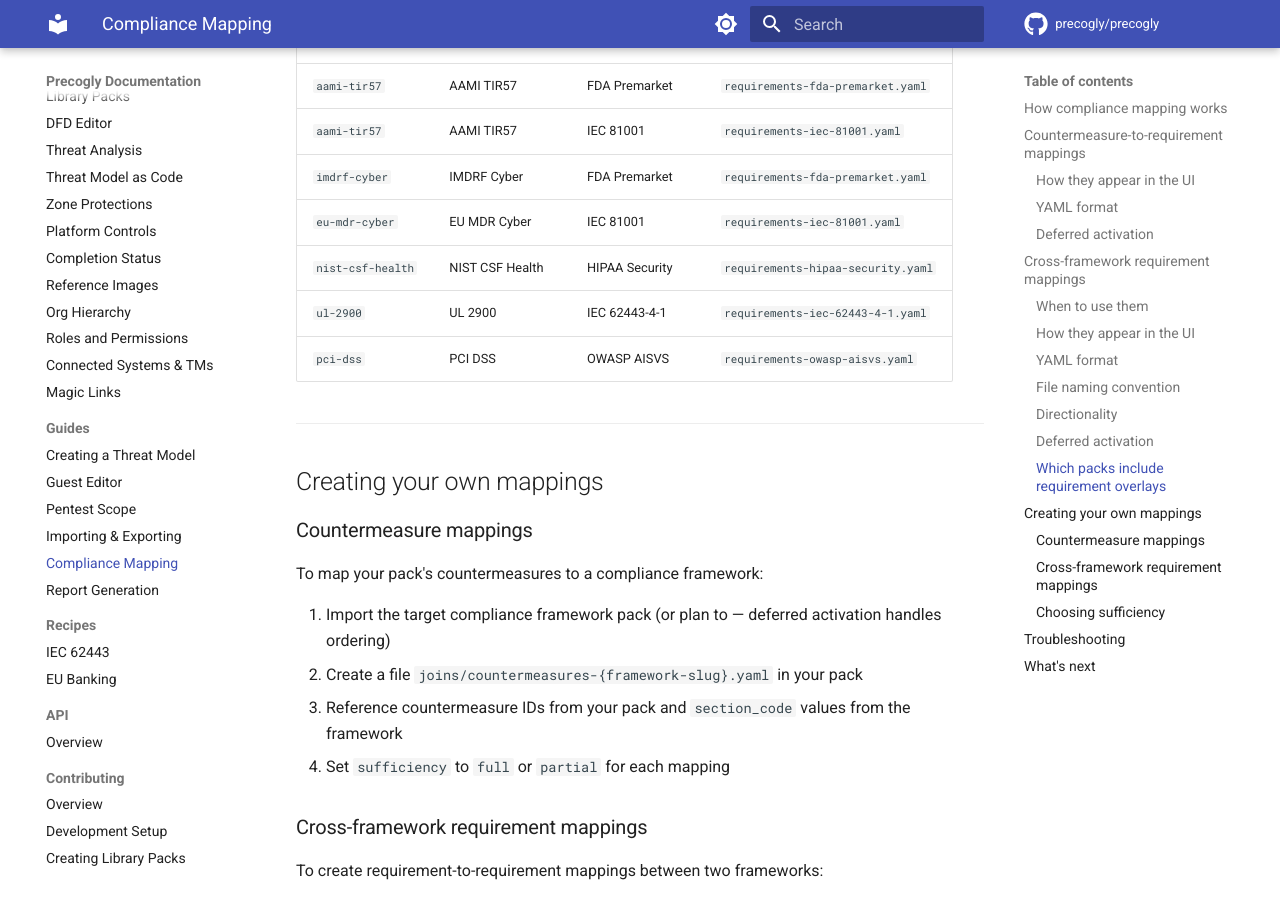
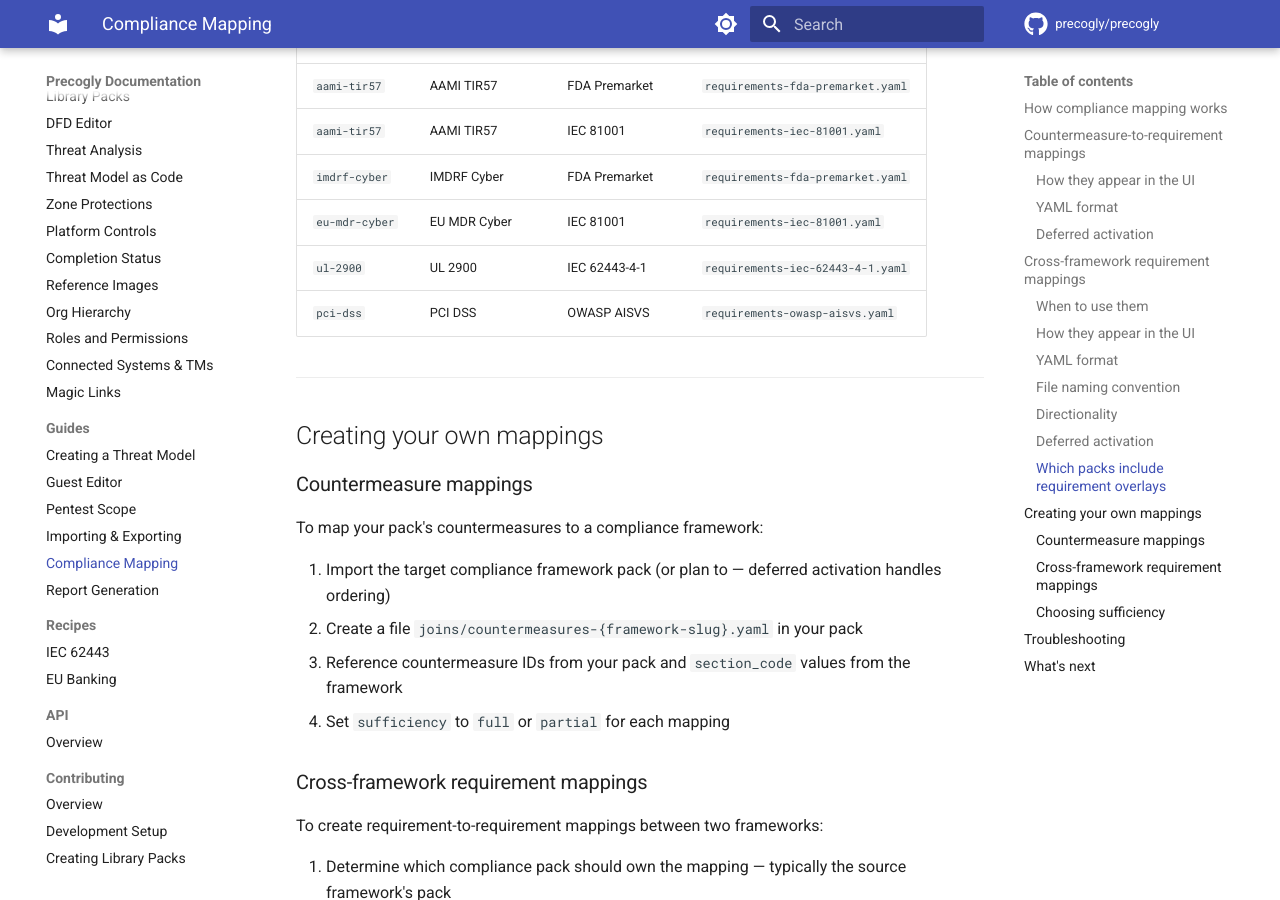
Before and after one commit to AlvinKuruvilla/precogly, an MkDocs documentation site: the page built from docs/guides/compliance-mapping.md, in a window 1280 px wide and 900 px high, scrolled down 4880 px. Built offline with MkDocs 1.6.1 and Material for MkDocs 9.7.7, drawn with Linux system fonts in a browser that asks for light colours; comment, search, counter and statistics services are not loaded.

Commit message:
fix: remove fabricated NIST library pack; closes #339

```diff
--- a/docs/guides/compliance-mapping.md
+++ b/docs/guides/compliance-mapping.md
@@ -166,7 +166,6 @@
 | `aami-tir57` | AAMI TIR57 | IEC 81001 | `requirements-iec-81001.yaml` |
 | `imdrf-cyber` | IMDRF Cyber | FDA Premarket | `requirements-fda-premarket.yaml` |
 | `eu-mdr-cyber` | EU MDR Cyber | IEC 81001 | `requirements-iec-81001.yaml` |
-| `nist-csf-health` | NIST CSF Health | HIPAA Security | `requirements-hipaa-security.yaml` |
 | `ul-2900` | UL 2900 | IEC 62443-4-1 | `requirements-iec-62443-4-1.yaml` |
 | `pci-dss` | PCI DSS | OWASP AISVS | `requirements-owasp-aisvs.yaml` |
 
```
Also changed, not shown: 3 other files.
